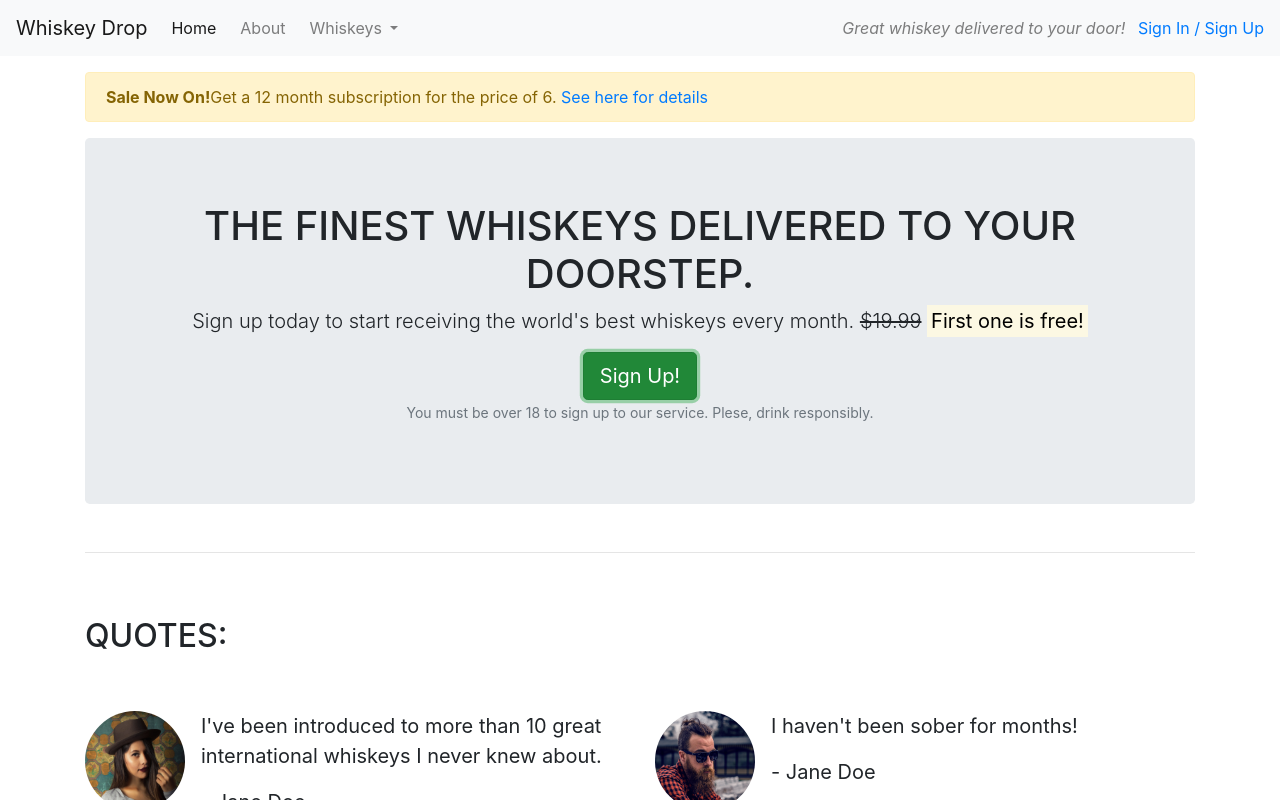
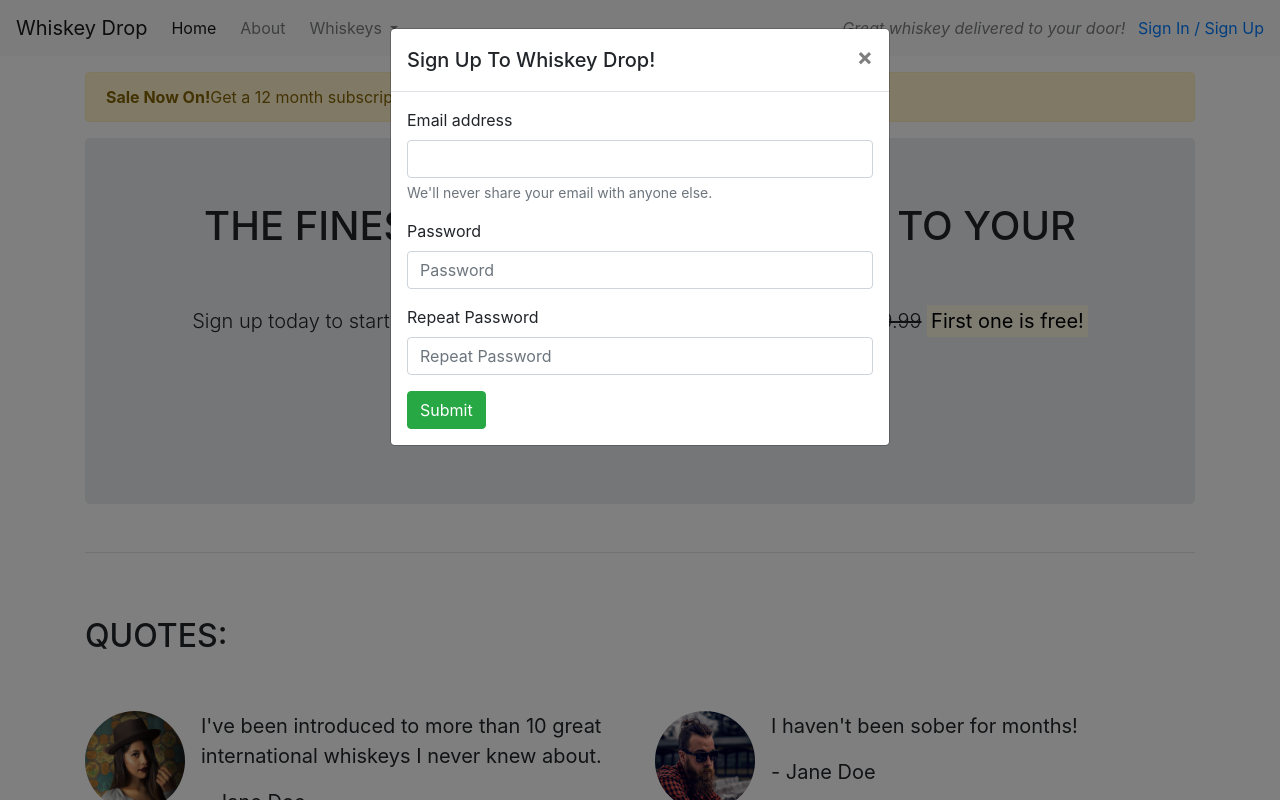
Before and after one commit to ireneuszcierpisz/Bootstrapping, a plain HTML site: page index.html in a window 1280 px wide. Both pictures are taken after a click on the button "Sign Up!". Shown: the top 800 px of the page. Drawn offline with nearby package versions, Linux system fonts and the light colour scheme.

Commit message:
Add a modal dialog with a form element to the page.

```diff
--- a/index.html
+++ b/index.html
@@ -76,7 +76,7 @@
               <span class="d-inline d-sm-none"><br /></span>
               <strong><mark>First one is free!</mark></strong>
             </p>
-            <button class="btn btn-success btn-lg">Sign Up!</button>
+            <button class="btn btn-success btn-lg" data-toggle="modal" data-target="#signUpModal">Sign Up!</button>
             <p class="text-muted">
               <small
                 >You must be over 18 to sign up to our service. Plese, drink
@@ -238,6 +238,38 @@
       <!-- /.favorites -->
     </article>
 
+    <div class="modal" tabindex="-1" id="signUpModal">
+        <div class="modal-dialog">
+            <div class="modal-content">
+                <div class="modal-header">
+                    <h5 class="modal-title">Sign Up To Whiskey Drop!</h5>
+                    <button type="button" class="close" data-dismiss="modal" aria-label="Close">
+                        <span aria-hidden="true">&times;</span>
+                    </button>
+                </div>
+                <div class="modal-body">
+                    <form>
+                        <div class="form-group">
+                            <label for="exampleInputEmail1">Email address</label>
+                            <input type="email" class="form-control" id="exampleInputEmail1" aria-describedby="emailHelp">
+                            <small id="emailHelp" class="form-text text-muted">We'll never share your email with anyone else.</small>
+                        </div>
+                        <div class="form-group">
+                            <label for="password">Password</label>
+                            <input type="password" class="form-control" id="password" placeholder="Password">
+                        </div>
+                        <div class="form-group">
+                            <label for="repeatPassword">Repeat Password</label>
+                            <input type="password" class="form-control" id="repeatPassword" placeholder="Repeat Password">
+                        </div>
+
+                        <button type="submit" class="btn btn-success">Submit</button>
+                    </form>
+                </div>
+            </div>
+        </div>
+    </div>
+
     <script src="https://cdn.jsdelivr.net/npm/jquery@3.5.1/dist/jquery.slim.min.js"
     integrity="sha384-DfXdz2htPH0lsSSs5nCTpuj/zy4C+OGpamoFVy38MVBnE+IbbVYUew+OrCXaRkfj"
     crossorigin="anonymous"></script>
```
